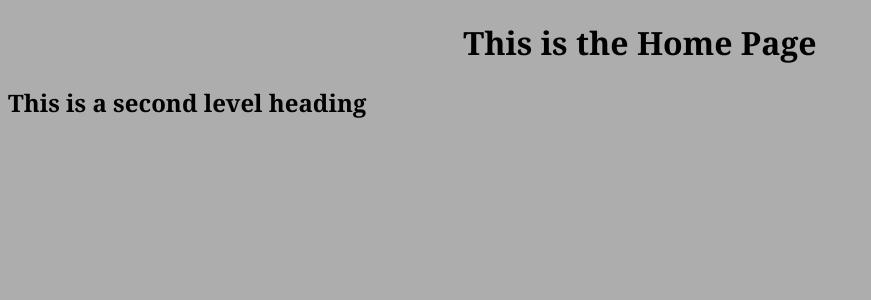
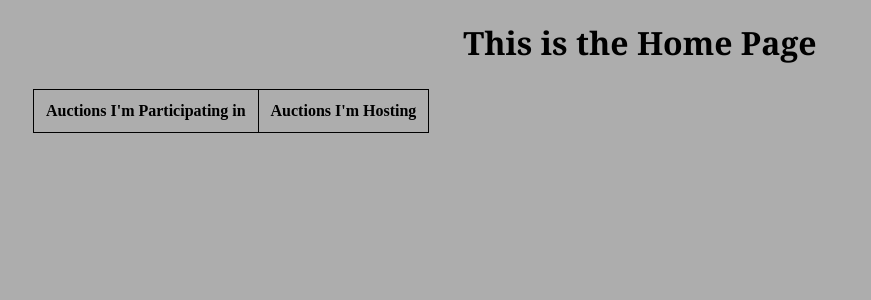
Before and after one commit to TLT034/AuctionWebsite, a Django app: page /auction/home in a window 1280 px wide. Shown: the top 300 px of the page, without its empty margins (0-871 px from the left). Run offline with Django 3.2, Linux system fonts and the light colour scheme; lists and menus that the app fills with data are empty.

```diff
--- a/easyauction/auction/templates/auction/home.html
+++ b/easyauction/auction/templates/auction/home.html
@@ -7,10 +7,61 @@
     <script src="https://cdn.jsdelivr.net/npm/vue/dist/vue.js"></script>
     <link rel="stylesheet" type="text/css" href="{% static 'auction/style.css' %}">
     <title>Home Page</title>
+
+    <style>
+        #menu {
+            width: 600px;
+            margin: auto;
+            border: solid black;
+            text-align: center;
+        }
+        #my_auctions {
+            width: 300px;
+            height: 500px;
+            float: left;
+            border: solid black;
+            text-align: center;
+        }
+        #participating_auctions {
+            width: 300px;
+            height: 500px;
+            float: right;
+            border: solid black;
+            text-align: center;
+        }
+        table, th, td {
+            border: 1px solid black;
+            border-collapse: collapse;
+            text-align: center;
+            padding: 12px;
+            margin: 25px;
+        }
+    </style>
 </head>
+
+
 <body>
     <h1>This is the Home Page</h1>
 
-    <h2>This is a second level heading</h2>
+<!--    <div id="menu">-->
+<!--        <h2>This is the Menu</h2>-->
+<!--        <div id="my_auctions">-->
+<!--            <h3>My Auctions</h3>-->
+<!--        </div>-->
+<!--        <div id="participating_auctions">-->
+<!--            <h3>Auctions I'm Participating in</h3>-->
+<!--        </div>-->
+
+<!--    </div>-->
+
+    <table id="tmenu">
+        <thead>
+            <tr>
+                <th>Auctions I'm Participating in</th>
+                <th>Auctions I'm Hosting</th>
+            </tr>
+        </thead>
+
+    </table>
 </body>
 </html>
```
Also changed, not shown: easyauction/auction/templates/add_item.html (added, +13 -0 lines), easyauction/auction/templates/auction/create_auction.html (added, +11 -0 lines).
